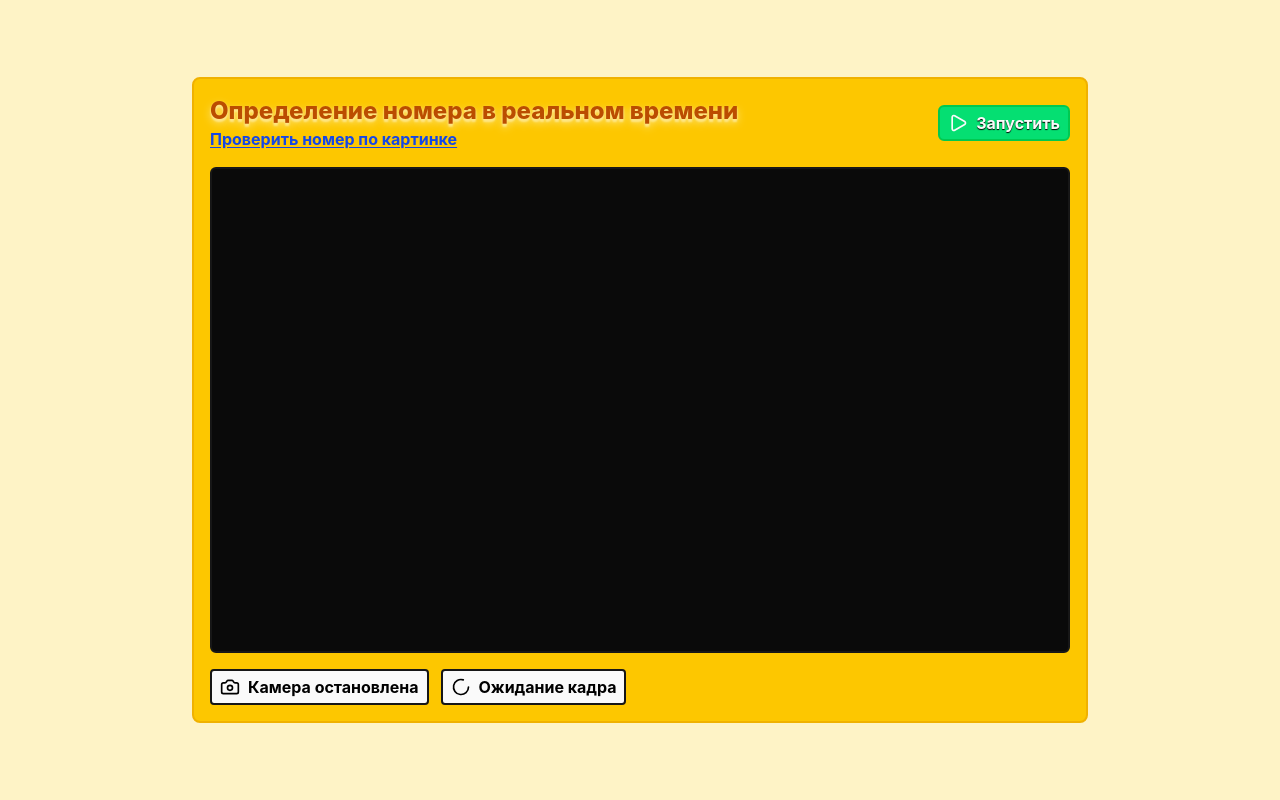
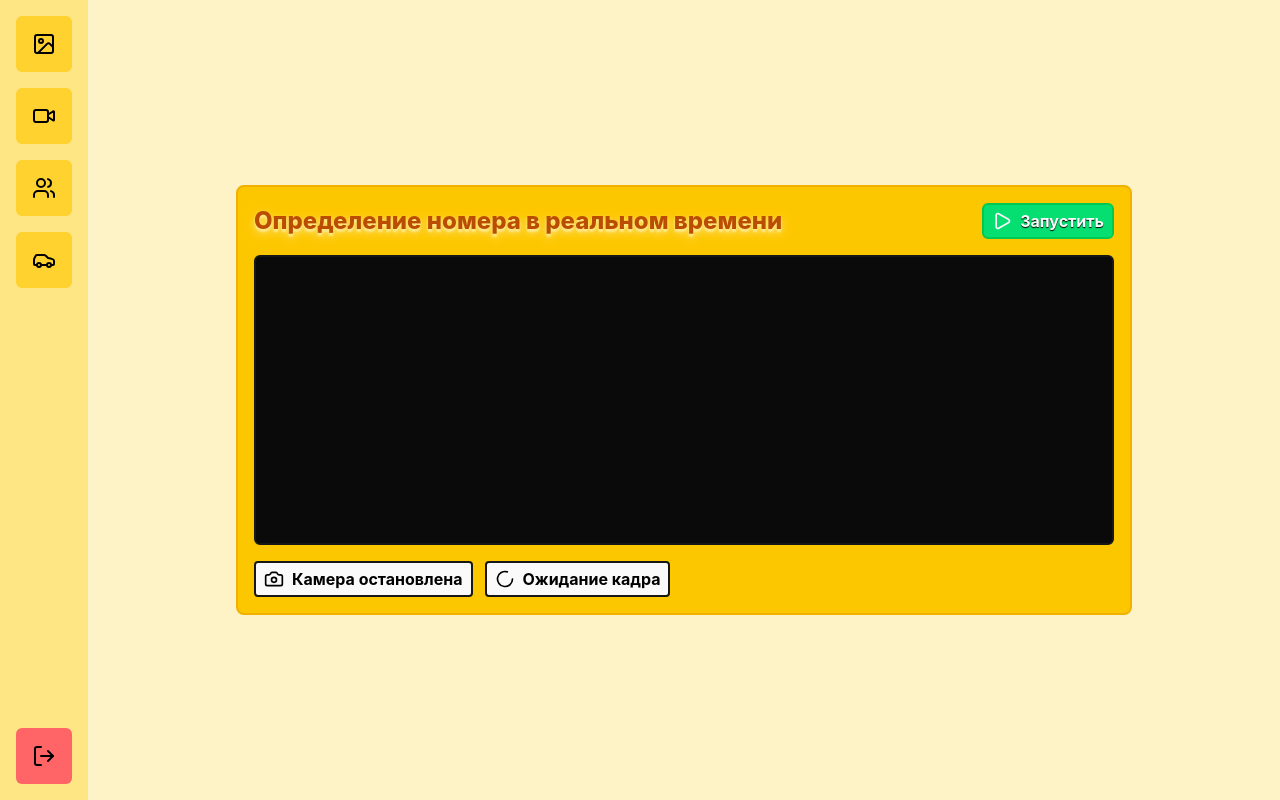
Before and after one commit to Efimish-archive/university-6sem-project-management-frontend, a React (Vite) app: page /realtime in a window 1280 px wide. Built offline with nearby package versions, Linux system fonts and the light colour scheme; sample sign-in values are in the browser's storage.

Commit message:
feat: add sidebar with navigation

```diff
--- a/src/main.tsx
+++ b/src/main.tsx
@@ -2,7 +2,14 @@ import "@/index.css";
 
 import { createRoot } from "react-dom/client";
 import { StrictMode } from "react";
-import { BrowserRouter, Routes, Route } from "react-router";
+import { BrowserRouter, Routes, Route, Link } from "react-router";
+import {
+  ImageIcon,
+  VideoIcon,
+  UsersIcon,
+  CarIcon,
+  LogOutIcon,
+} from "lucide-react";
 
 import Home from "@/pages/Home";
 import Login from "@/pages/Login.tsx";
@@ -12,12 +19,55 @@ import RealtimeCheck from "@/pages/RealtimeCheck";
 createRoot(document.getElementById("root")!).render(
   <StrictMode>
     <BrowserRouter>
+      <div className="flex h-screen w-screen bg-amber-100">
+        <aside className="flex flex-col gap-4 bg-amber-200 p-4">
+          <nav>
+            <ul className="flex flex-col gap-4">
+              <li>
+                <Link className="flex gap-1 rounded-md bg-amber-300 p-4" to="/">
+                  <ImageIcon />
+                </Link>
+              </li>
+              <li>
+                <Link
+                  className="flex gap-1 rounded-md bg-amber-300 p-4"
+                  to="/realtime"
+                >
+                  <VideoIcon />
+                </Link>
+              </li>
+              <li>
+                <Link
+                  className="flex gap-1 rounded-md bg-amber-300 p-4"
+                  to="/users"
+                >
+                  <UsersIcon />
+                </Link>
+              </li>
+              <li>
+                <Link
+                  className="flex gap-1 rounded-md bg-amber-300 p-4"
+                  to="/cars"
+                >
+                  <CarIcon />
+                </Link>
+              </li>
+            </ul>
+          </nav>
+          <div className="grow" />
+          <Link className="flex gap-1 rounded-md bg-red-400 p-4" to="/login">
+            <LogOutIcon />
+          </Link>
+        </aside>
+        <main className="min-h-screen w-full">
           <Routes>
             <Route path="/" element={<Home />} />
             <Route path="/realtime" element={<RealtimeCheck />} />
             <Route path="/login" element={<Login />} />
             <Route path="*" element={<NotFound />} />
           </Routes>
+        </main>
+      </div>
     </BrowserRouter>
   </StrictMode>,
 );
--- a/src/pages/Home.tsx
+++ b/src/pages/Home.tsx
@@ -10,7 +10,6 @@ import type { PostNumbersCheckResponse } from "@/api";
 import { postNumbersCheck } from "@/api";
 import NumberCheckResult from "@/components/NumberCheckResult";
 import clsx from "clsx";
-import { Link } from "react-router";
 
 function Home() {
   useToken();
@@ -55,17 +54,11 @@ function Home() {
   };
 
   return (
-    <div className="flex h-screen w-screen items-center justify-center bg-amber-100">
+    <div className="flex size-full items-center justify-center bg-amber-100">
       <div className="flex flex-col items-center justify-center gap-2 rounded-lg border-2 border-yellow-500 bg-yellow-400 px-6 py-2">
         <h1 className="text-2xl font-extrabold text-amber-700 text-shadow-amber-200 text-shadow-lg">
           Добро пожаловать!
         </h1>
-        <Link
-          className="font-bold text-blue-700 underline underline-offset-2"
-          to="/realtime"
-        >
-          Определять номер в реальном времени
-        </Link>
         <form
           className="flex flex-col items-center justify-center gap-2"
           onSubmit={handleSubmit}
--- a/src/pages/NotFound.tsx
+++ b/src/pages/NotFound.tsx
@@ -3,7 +3,7 @@ import { Home } from "lucide-react";
 
 function NotFound() {
   return (
-    <div className="flex h-screen w-screen items-center justify-center bg-amber-100">
+    <div className="flex size-full items-center justify-center bg-amber-100">
       <div className="flex flex-col items-center gap-2 rounded-lg border-2 border-yellow-500 bg-yellow-400 px-6 py-2">
         <h1 className="text-2xl font-extrabold text-amber-700 text-shadow-amber-200 text-shadow-lg">
           <p>Страница не найдена :(</p>
--- a/src/pages/RealtimeCheck.tsx
+++ b/src/pages/RealtimeCheck.tsx
@@ -1,5 +1,4 @@
 import { useCallback, useEffect, useRef, useState } from "react";
-import { Link } from "react-router";
 import { Camera, CircleStop, LoaderCircle, Play } from "lucide-react";
 import clsx from "clsx";
 
@@ -40,8 +39,8 @@ function RealtimeCheck() {
       const stream = await navigator.mediaDevices.getUserMedia({
         video: {
           facingMode: "environment",
-          width: { ideal: 1280 },
-          height: { ideal: 720 },
+          width: { ideal: 768 },
+          height: { ideal: 256 },
         },
         audio: false,
       });
@@ -63,7 +62,11 @@ function RealtimeCheck() {
     const video = videoRef.current;
     const canvas = canvasRef.current;
 
-    if (!video || !canvas || video.readyState < HTMLMediaElement.HAVE_CURRENT_DATA) {
+    if (
+      !video ||
+      !canvas ||
+      video.readyState < HTMLMediaElement.HAVE_CURRENT_DATA
+    ) {
       return;
     }
 
@@ -124,19 +127,13 @@ function RealtimeCheck() {
   useEffect(() => stopCamera, [stopCamera]);
 
   return (
-    <div className="flex min-h-screen w-screen items-center justify-center bg-amber-100 px-4 py-6">
+    <div className="flex size-full items-center justify-center bg-amber-100 px-4 py-6">
       <div className="flex w-full max-w-4xl flex-col gap-4 rounded-lg border-2 border-yellow-500 bg-yellow-400 p-4">
         <div className="flex flex-wrap items-center justify-between gap-3">
           <div>
             <h1 className="text-2xl font-extrabold text-amber-700 text-shadow-amber-200 text-shadow-lg">
               Определение номера в реальном времени
             </h1>
-            <Link
-              className="font-bold text-blue-700 underline underline-offset-2"
-              to="/"
-            >
-              Проверить номер по картинке
-            </Link>
           </div>
           <button
             className={clsx(
@@ -156,7 +153,7 @@ function RealtimeCheck() {
         <div className="overflow-hidden rounded-md border-2 border-neutral-900 bg-neutral-950">
           <video
             ref={videoRef}
-            className="aspect-video w-full object-contain"
+            className="aspect-3/1 w-full object-contain"
             muted
             playsInline
           />
```
Lines whose indentation alone changed are shown as unchanged.
